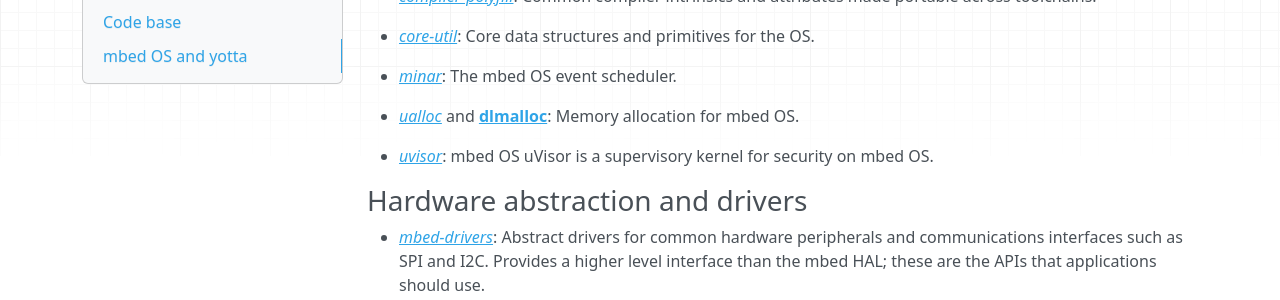
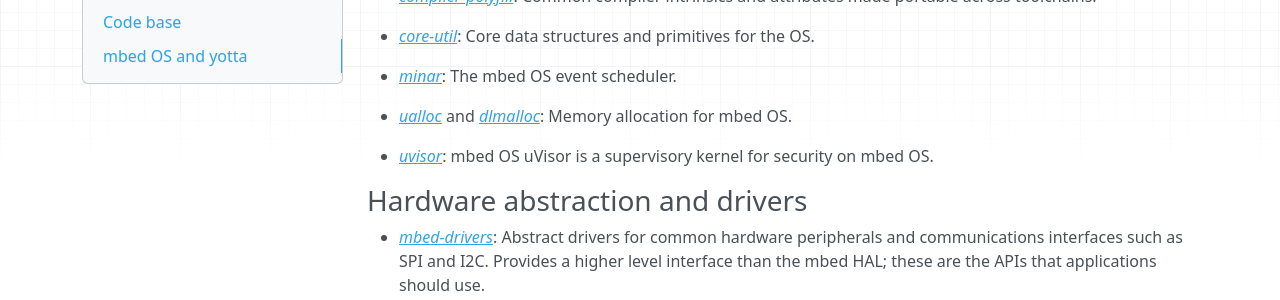
Before and after one commit to ARMmbed/GettingStartedmbedOS, an MkDocs documentation site: the page built from Docs/Full_Guide/overview.md, in a window 1280 px wide and 900 px high, scrolled down 863 px. Shown: the part 150-450 px from the top of the window. Built offline with MkDocs 1.6.1, drawn with Linux system fonts in a browser that asks for light colours; nearby versions of some CDN libraries; old or Windows-style settings are respelled for this version of MkDocs.

Commit message:
Missed one

```diff
--- a/Docs/Full_Guide/overview.md
+++ b/Docs/Full_Guide/overview.md
@@ -34,7 +34,7 @@ As explained above, mbed OS is modular. This section gives a short review of the
 
 * [_minar_](github.com/ARMmbed/minar): The mbed OS event scheduler.
 
-* [_ualloc_](https://github.com/ARMmbed/ualloc) and [__dlmalloc__](https://github.com/ARMmbed/dlmalloc): Memory allocation for mbed OS.
+* [_ualloc_](https://github.com/ARMmbed/ualloc) and [_dlmalloc_](https://github.com/ARMmbed/dlmalloc): Memory allocation for mbed OS.
 
 * [_uvisor_](https://github.com/ARMmbed/uvisor): mbed OS uVisor is a supervisory kernel for security on mbed OS.
 
```
